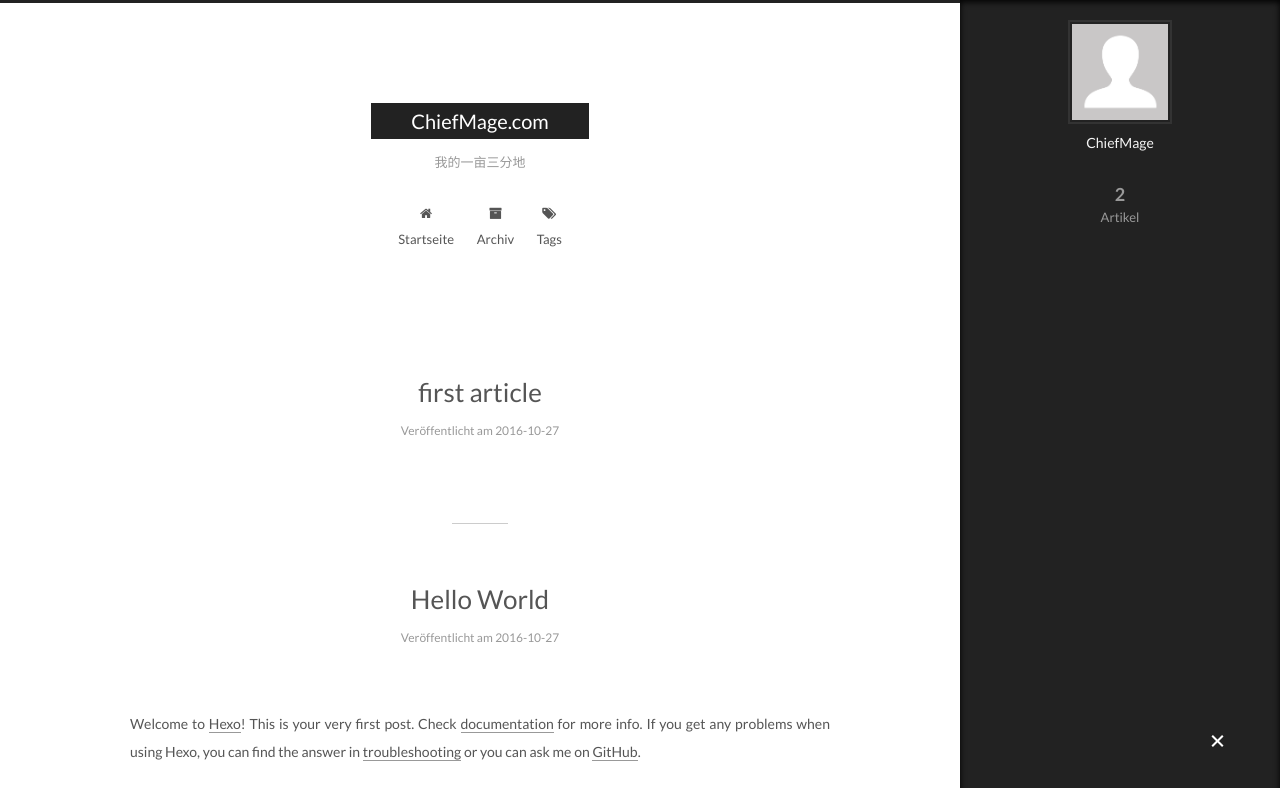
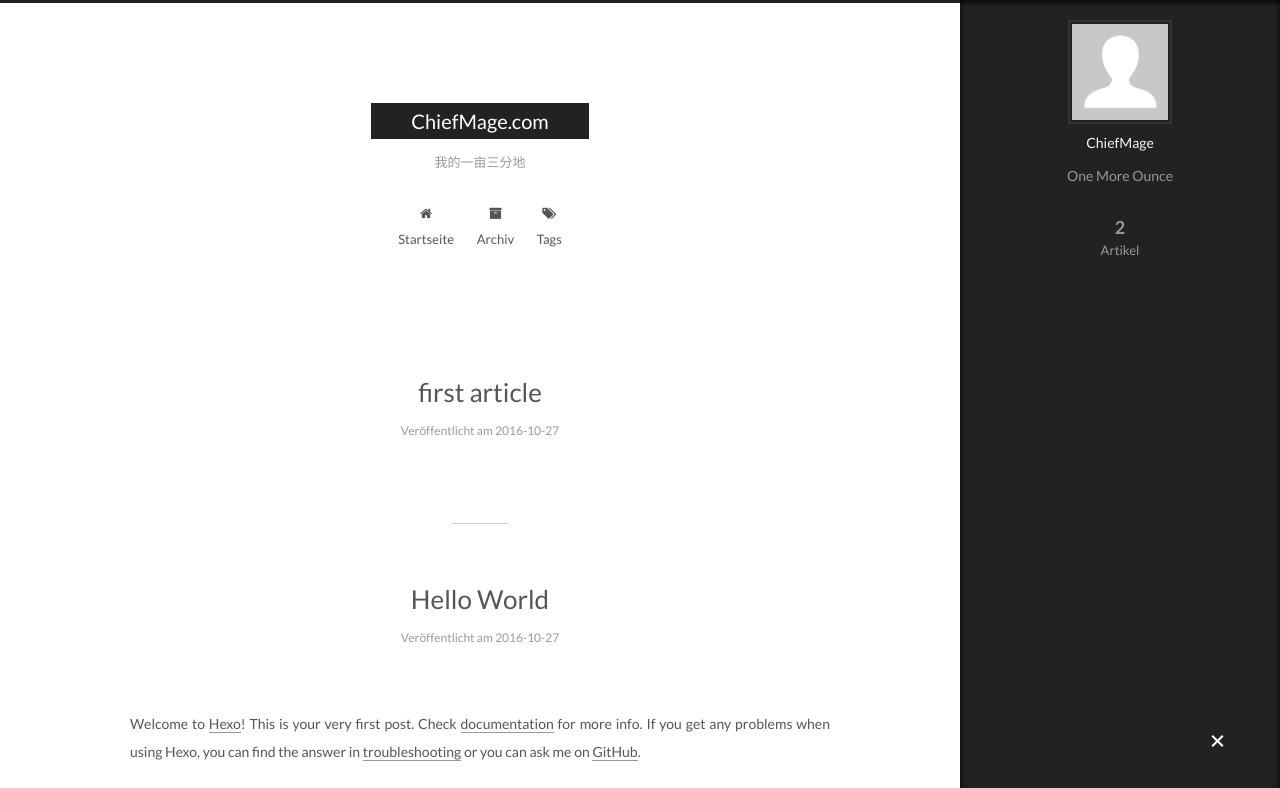
Before and after one commit to ChiefMage/ChiefMage.github.io, a plain HTML site: page index.html in a window 1280 px wide. Both pictures are taken after a click on the element 1217 px from the left and 742 px from the top of the page. Shown: the top 788 px of the page. Drawn offline with Linux system fonts and the light colour scheme.

Commit message:
Site updated: 2016-10-28 19:59:29

```diff
--- a/index.html
+++ b/index.html
@@ -84,12 +84,15 @@
 
 
 
+<meta name="description" content="One More Ounce">
 <meta property="og:type" content="website">
 <meta property="og:title" content="ChiefMage.com">
 <meta property="og:url" content="http://yoursite.com/index.html">
 <meta property="og:site_name" content="ChiefMage.com">
+<meta property="og:description" content="One More Ounce">
 <meta name="twitter:card" content="summary">
 <meta name="twitter:title" content="ChiefMage.com">
+<meta name="twitter:description" content="One More Ounce">
 
 
 
@@ -440,7 +443,7 @@
                src="/images/avatar.gif"
                alt="ChiefMage" />
           <p class="site-author-name" itemprop="name">ChiefMage</p>
-          <p class="site-description motion-element" itemprop="description"></p>
+          <p class="site-description motion-element" itemprop="description">One More Ounce</p>
         </div>
         <nav class="site-state motion-element">
           <div class="site-state-item site-state-posts">
```
Also changed, not shown: 2016/10/27/first-article/index.html (+4 -1 lines), 2016/10/27/hello-world/index.html (+1 -1 lines), archives/2016/10/index.html (+4 -1 lines), archives/2016/index.html (+4 -1 lines), archives/index.html (+4 -1 lines), images/chiefmage.jpg (added).
